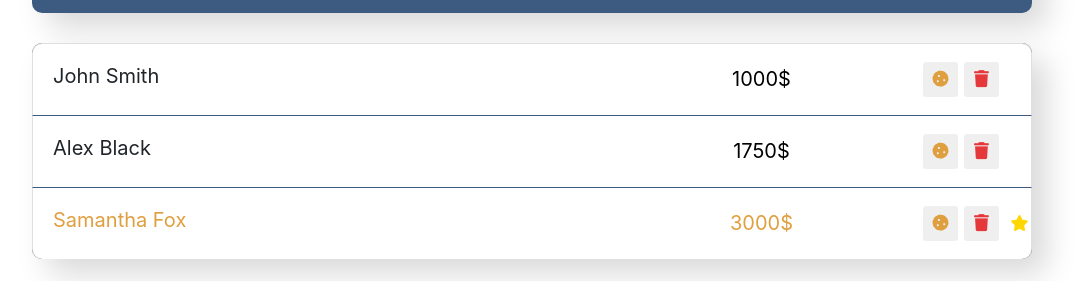
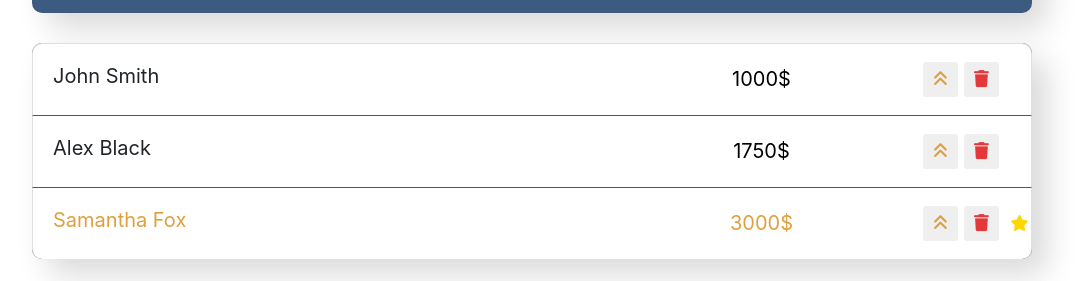
Before and after one commit to Kostin-ILya/Employees-React, a React (Create React App) app: page / in a window 1280 px wide. Shown: the part 387-668 px from the top of the page, without its empty margins (108-1192 px from the left). Built offline with nearby package versions, Linux system fonts and the light colour scheme.

Commit message:
add delete/addItem, app.jsx => class+ uuid

```diff
--- a/package.json
+++ b/package.json
@@ -10,6 +10,7 @@
     "react": "^18.2.0",
     "react-dom": "^18.2.0",
     "react-scripts": "5.0.1",
+    "uuid": "^8.3.2",
     "web-vitals": "^2.1.4"
   },
   "scripts": {
--- a/src/components/app/app.jsx
+++ b/src/components/app/app.jsx
@@ -1,3 +1,6 @@
+import { Component } from 'react'
+import { v4 as uuidv4 } from 'uuid'
+
 import AppInfo from '../app-info/app-info'
 import SearchPanel from '../search-panel/search-panel'
 import AppFilter from '../app-filter/app-filter'
@@ -6,26 +9,73 @@ import EmployeesAddForm from '../employees-add-form/employees-add-form'
 
 import './app.css'
 
-function App() {
-  const data = [
-    { name: 'John Smith', salary: 1000, increase: false, star: false, id: 1 },
-    { name: 'Alex Black', salary: 1750, increase: false, star: false, id: 2 },
-    { name: 'Samantha Fox', salary: 3000, increase: true, star: true, id: 3 },
-  ]
+class App extends Component {
+  constructor(props) {
+    super(props)
+    this.state = {
+      data: [
+        {
+          name: 'John Smith',
+          salary: 1000,
+          increase: false,
+          star: false,
+          id: 1,
+        },
+        {
+          name: 'Alex Black',
+          salary: 1750,
+          increase: false,
+          star: false,
+          id: 2,
+        },
+        {
+          name: 'Samantha Fox',
+          salary: 3000,
+          increase: true,
+          star: true,
+          id: 3,
+        },
+      ],
+    }
+  }
 
+  deleteItem = (id) => {
+    const { data } = this.state
+    this.setState({
+      data: data.filter((item) => item.id !== id),
+    })
+  }
+
+  addItem = (name, salary) => {
+    const newItem = {
+      name,
+      salary,
+      increase: false,
+      star: false,
+      id: uuidv4(),
+    }
+
+    this.setState((prevState) => ({
+      data: [...prevState.data, newItem],
+    }))
+  }
+
+  render() {
+    const { data } = this.state
     return (
       <div className="app">
-      <AppInfo name="alex" surname="smith" data={{ age: 30 }} />
+        <AppInfo />
 
         <div className="search-panel">
           <SearchPanel />
           <AppFilter />
         </div>
 
-      <EmployeesList data={data} />
-      <EmployeesAddForm />
+        <EmployeesList data={data} onDelete={this.deleteItem} />
+        <EmployeesAddForm onAdd={this.addItem} />
       </div>
     )
   }
+}
 
 export default App
--- a/src/components/employees-add-form/employees-add-form.jsx
+++ b/src/components/employees-add-form/employees-add-form.jsx
@@ -1,4 +1,5 @@
 import { Component } from 'react'
+
 import './employees-add-form.css'
 
 class EmployeesAddForm extends Component {
@@ -10,9 +11,22 @@ class EmployeesAddForm extends Component {
     }
   }
 
-  onChangeInputValue = (e) => {
+  onInputValueChange = (e) => {
     this.setState({
       [e.target.name]: e.target.value,
+    })
+  }
+
+  onSubmitForm = (e) => {
+    e.preventDefault()
+
+    const { name, salary } = this.state
+    const { onAdd } = this.props
+    onAdd(name, salary)
+
+    this.setState({
+      name: '',
+      salary: '',
     })
   }
 
@@ -22,14 +36,14 @@ class EmployeesAddForm extends Component {
     return (
       <div className="app-add-form">
         <h3>Добавьте нового сотрудника</h3>
-        <form className="add-form d-flex">
+        <form className="add-form d-flex" onSubmit={this.onSubmitForm}>
           <input
             type="text"
             name="name"
             value={name}
             className="form-control new-post-label"
             placeholder="Как его зовут?"
-            onChange={this.onChangeInputValue}
+            onChange={this.onInputValueChange}
           />
           <input
             type="number"
@@ -37,7 +51,7 @@ class EmployeesAddForm extends Component {
             value={salary}
             className="form-control new-post-label"
             placeholder="З/П в $?"
-            onChange={this.onChangeInputValue}
+            onChange={this.onInputValueChange}
           />
 
           <button type="submit" className="btn btn-outline-light">
--- a/src/components/employees-list-item/employees-list-item.jsx
+++ b/src/components/employees-list-item/employees-list-item.jsx
@@ -27,7 +27,7 @@ class EmployeesListItem extends Component {
   }
 
   render() {
-    const { name, salary } = this.props
+    const { name, salary, onDelete } = this.props
     const { increase, star } = this.state
 
     const classNames = clsx('list-group-item d-flex justify-content-between', {
@@ -51,10 +51,15 @@ class EmployeesListItem extends Component {
             className="btn-cookie btn-sm"
             onClick={this.onIncrease}
           >
-            <i className="fas fa-cookie" />
+            {/*  <i className="fas fa-cookie" /> */}
+            <i className="fa fa-angles-up" />
           </button>
 
-          <button type="button" className="btn-trash btn-sm ">
+          <button
+            type="button"
+            className="btn-trash btn-sm "
+            onClick={onDelete}
+          >
             <i className="fas fa-trash" />
           </button>
           <i className="fas fa-star" />
--- a/src/components/employees-list/employees-list.jsx
+++ b/src/components/employees-list/employees-list.jsx
@@ -2,11 +2,19 @@ import EmployeesListItem from '../employees-list-item/employees-list-item'
 
 import './employees-list.css'
 
-function EmployeesList({ data }) {
+function EmployeesList({ data, onDelete }) {
   const elements = data.map((item) => {
     const { id, ...props } = item
 
-    return <EmployeesListItem key={id} {...props} />
+    return (
+      <EmployeesListItem
+        key={id}
+        onDelete={() => {
+          onDelete(id)
+        }}
+        {...props}
+      />
+    )
     /* return <EmployeesListItem name={item.name} salary={item.salary} />
     идентичные записи */
   })
```
Also changed, not shown: 1 other file (tests, documents, lock files or other folders). Lines whose indentation alone changed are shown as unchanged.
